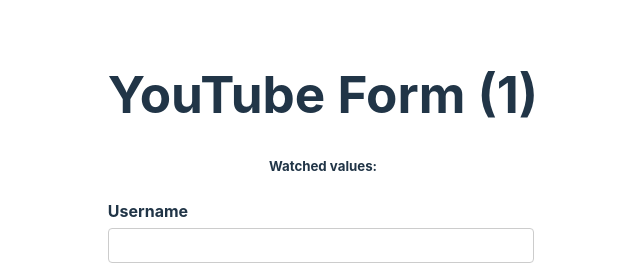
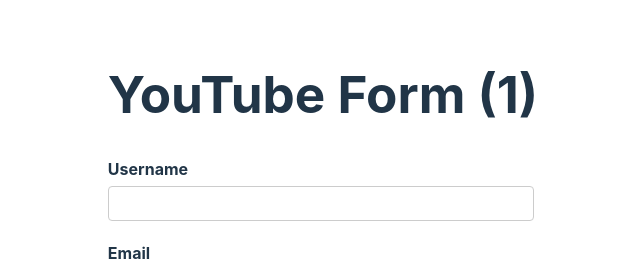
Before and after one commit to nzkks/react-hook-form, a React (Vite) app: page / in a window 1280 px wide. Shown: the top 265 px of the page, without its empty margins (317-957 px from the left). Built offline with nearby package versions, Linux system fonts and the light colour scheme; no server answers.

Commit message:
if any side effect needed after watching field(s), use watch with a callback functin in the useEffect

```diff
--- a/src/components/YoutubeForm.tsx
+++ b/src/components/YoutubeForm.tsx
@@ -1,3 +1,4 @@
+import { useEffect } from 'react';
 import { useForm, useFieldArray } from 'react-hook-form';
 import { DevTool } from '@hookform/devtools';
 
@@ -60,7 +61,17 @@
     console.log('Form submitted', data);
   };
 
-  const watchUserName = watch('username');
+  useEffect(() => {
+    const subscription = watch(value => {
+      console.log(value);
+    });
+
+    return () => subscription.unsubscribe();
+  }, [watch]);
+
+  // const watchFields = watch('username'); {/* watching single field */}
+  // const watchFields = watch(['username', 'email']); {/* watching multiple fields */}
+  // const watchForm = watch(); {/* watching all form fields */}
 
   renderCount++;
 
@@ -69,7 +80,7 @@
       <h1>YouTube Form ({renderCount / 2})</h1>
       {/* why dividing by 2 because in development mode, <React.StrictMode /> rerenders the app/component twice and also re-run the Effects twice to find bugs - https://react.dev/reference/react/StrictMode */}
 
-      <h5>Watched values: {watchUserName}</h5>
+      {/* <h5>Watched values: {JSON.stringify(watchFields)}</h5> */}
 
       <form onSubmit={handleSubmit(onSubmit)} noValidate>
         {/* specifying noValidate prevent browser validation and allow React hook form to takeover the validation */}
```
